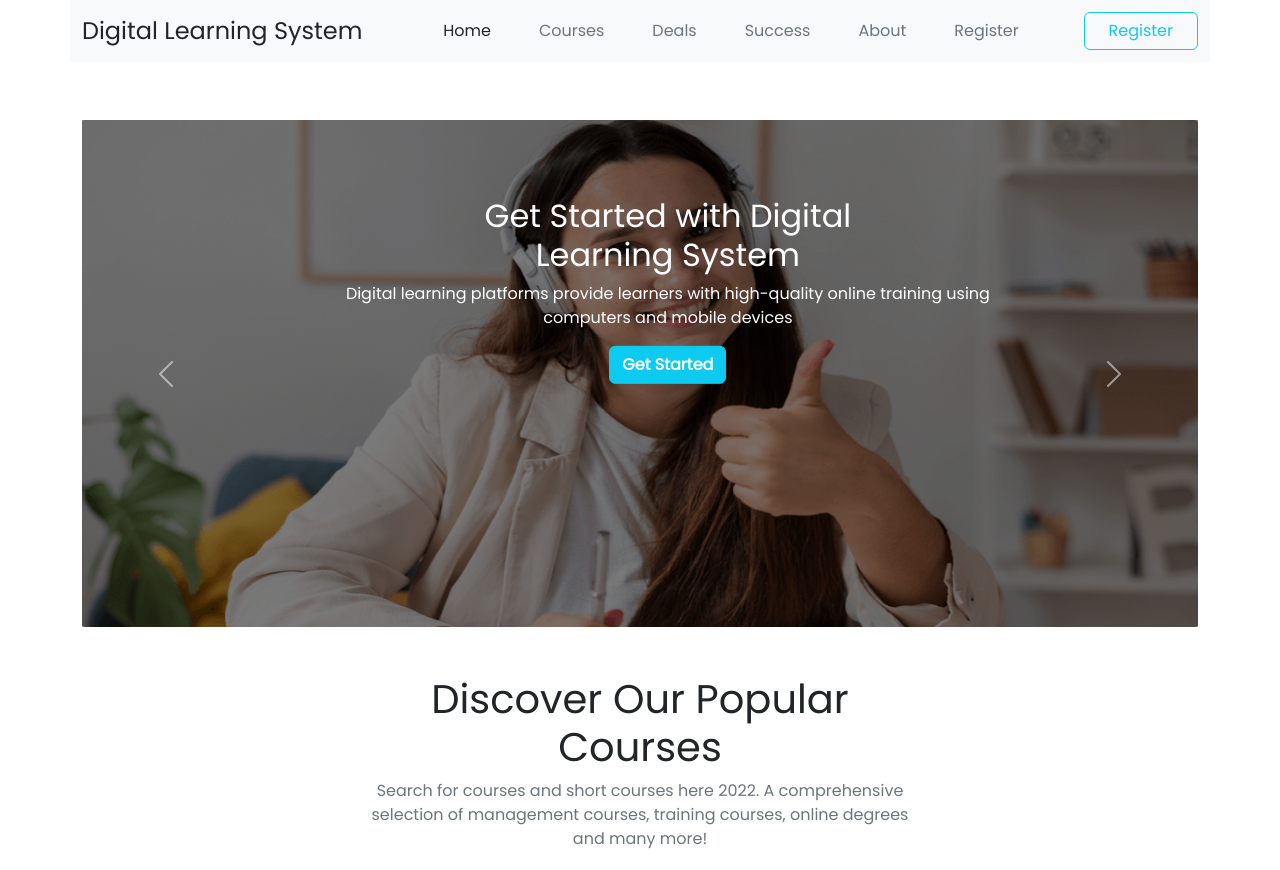
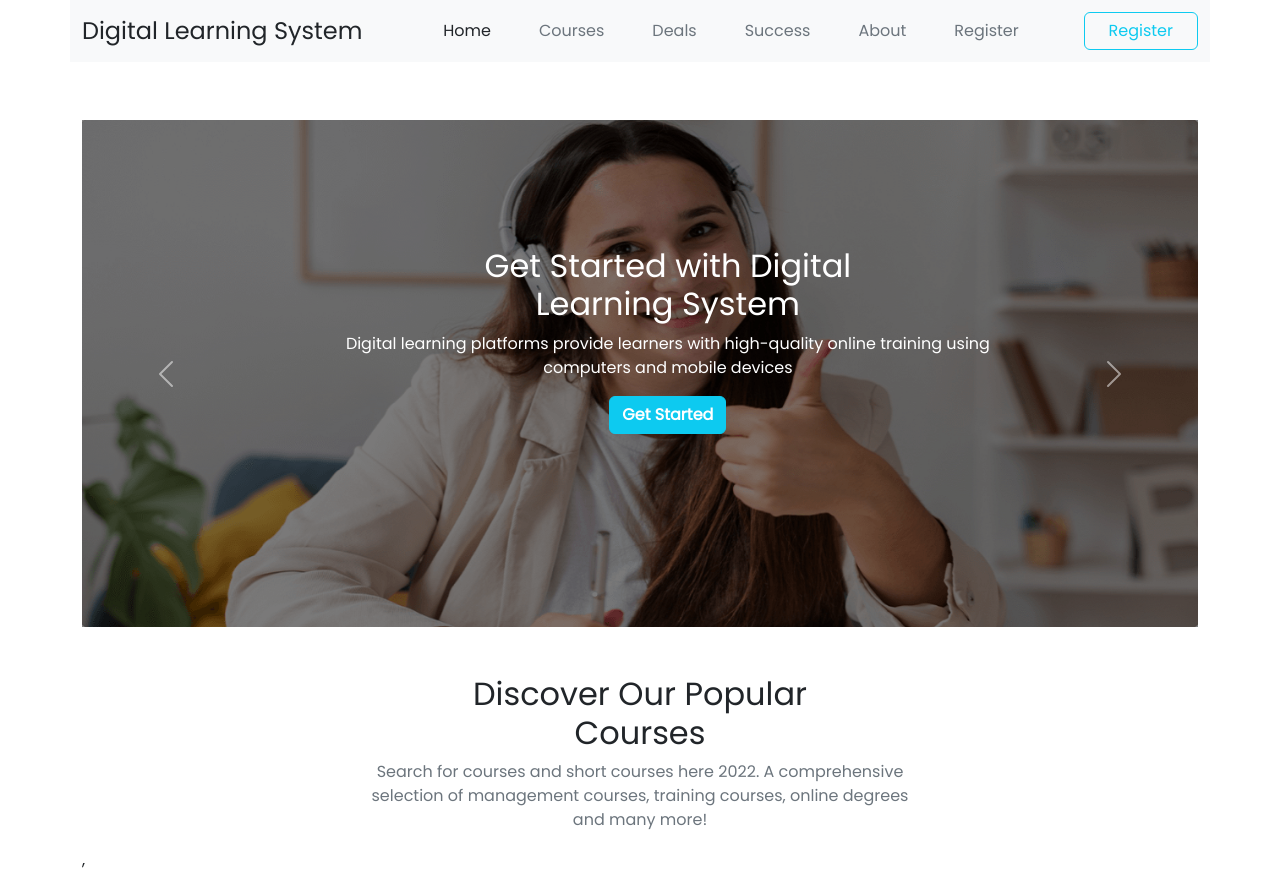
Before and after one commit to raj073/digital-learning-system, a plain HTML site: page index.html in a window 1280 px wide. Shown: the top 870 px of the page. Drawn offline with nearby package versions, Linux system fonts and the light colour scheme.

Commit message:
Final Commit

```diff
--- a/css/style.css
+++ b/css/style.css
@@ -5,9 +5,3 @@ body {
 .filter-brightness {
     filter: brightness(50%);
 }
-
-.carousel-caption {
-    top: 45%;
-    transform: translateY(-45%);
-    bottom: initial;
-}
--- a/index.html
+++ b/index.html
@@ -177,7 +177,7 @@
             <!-- course header  -->
             <div class="d-flex justify-content-center mt-5">
                 <div class="w-50 text-center">
-                    <h1>Discover Our Popular<br>Courses</h1>
+                    <h2>Discover Our Popular<br>Courses</h2>
 
                     <p class="text-secondary">Search for courses and short courses here 2022. A comprehensive selection
                         of management courses, training courses,
@@ -401,7 +401,7 @@
 
         <section class="container" id="success">
 
-            <h1 class="text-left pb-2">Meet Our Successfull<br> Students</h1>
+            <h2 class="text-left pb-2">Meet Our Successfull<br> Students</h2>
             <p>
                 Your story is unique. That's why we work closely with you to understand your particular<br> interests,
                 needs, and
@@ -493,9 +493,9 @@
         <!-- Frequently Asked Question Start -->
 
         <section class="container my-5">
-            <h1 class="text-center">
+            <h2 class="text-center">
                 Frequently Asked Questions
-            </h1>
+            </h2>
             <p class="text-center text-muted">
                 A frequently asked questions list is often used in articles, websites, email lists, and online forums
                 where common <br>
```
